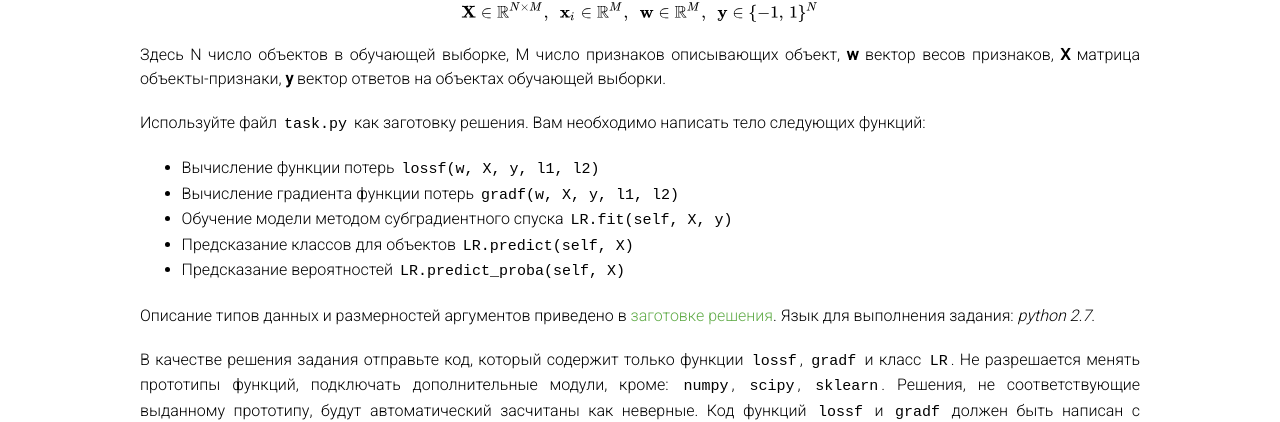
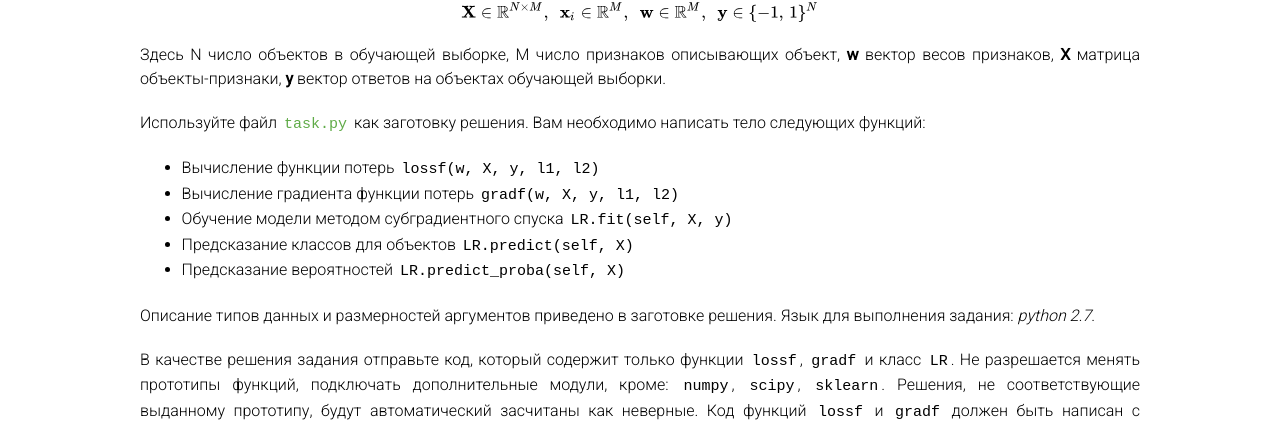
Before and after one commit to bayesgroup/bayesgroup.github.io, a Jekyll site: the page built from deepbayes-school/2017/task/description.md, in a window 1280 px wide. Shown: the part 494-916 px from the top of the page. Built offline with Jekyll 4.4.1, drawn with Linux system fonts in a browser that asks for light colours; our own code applies the rules of GitHub Pages for plain Markdown files; part of the change alters nothing that is shown.

````diff
--- a/deepbayes-school/2017/task/description.md
+++ b/deepbayes-school/2017/task/description.md
@@ -15,7 +15,7 @@
 
 Здесь N число объектов в обучающей выборке, M число признаков описывающих объект, **w** вектор весов признаков, **X** матрица объекты-признаки, **y** вектор ответов на объектах обучающей выборки.
 
-Используйте файл ```task.py``` как заготовку решения. Вам необходимо написать тело следующих функций:
+Используйте файл [ ```task.py```](https://bayesgroup.github.io/deepbayes-school/2017/task/task.py) как заготовку решения. Вам необходимо написать тело следующих функций:
 
 - Вычисление функции потерь ```lossf(w, X, y, l1, l2)```
 - Вычисление градиента функции потерь ```gradf(w, X, y, l1, l2)```
@@ -23,7 +23,7 @@
 - Предсказание классов для объектов ```LR.predict(self, X)```
 - Предсказание вероятностей ```LR.predict_proba(self, X)```
 
-Описание типов данных и размерностей аргументов приведено в [заготовке решения](https://bayesgroup.github.io/deepbayes-school/2017/task/task.py). Язык для выполнения задания: _python 2.7_.
+Описание типов данных и размерностей аргументов приведено в заготовке решения. Язык для выполнения задания: _python 2.7_.
 
 В качестве решения задания отправьте код, который содержит только функции  ```lossf```, ```gradf``` и класс `LR`. Не разрешается менять прототипы функций, подключать дополнительные модули, кроме: ```numpy```, ```scipy```, ```sklearn```. Решения, не соответствующие выданному прототипу, будут автоматический засчитаны как неверные. Код функций ```lossf``` и  ```gradf``` должен быть написан с использованием векторных вычислений ```numpy``` и не должен содержать циклов.
 
````
